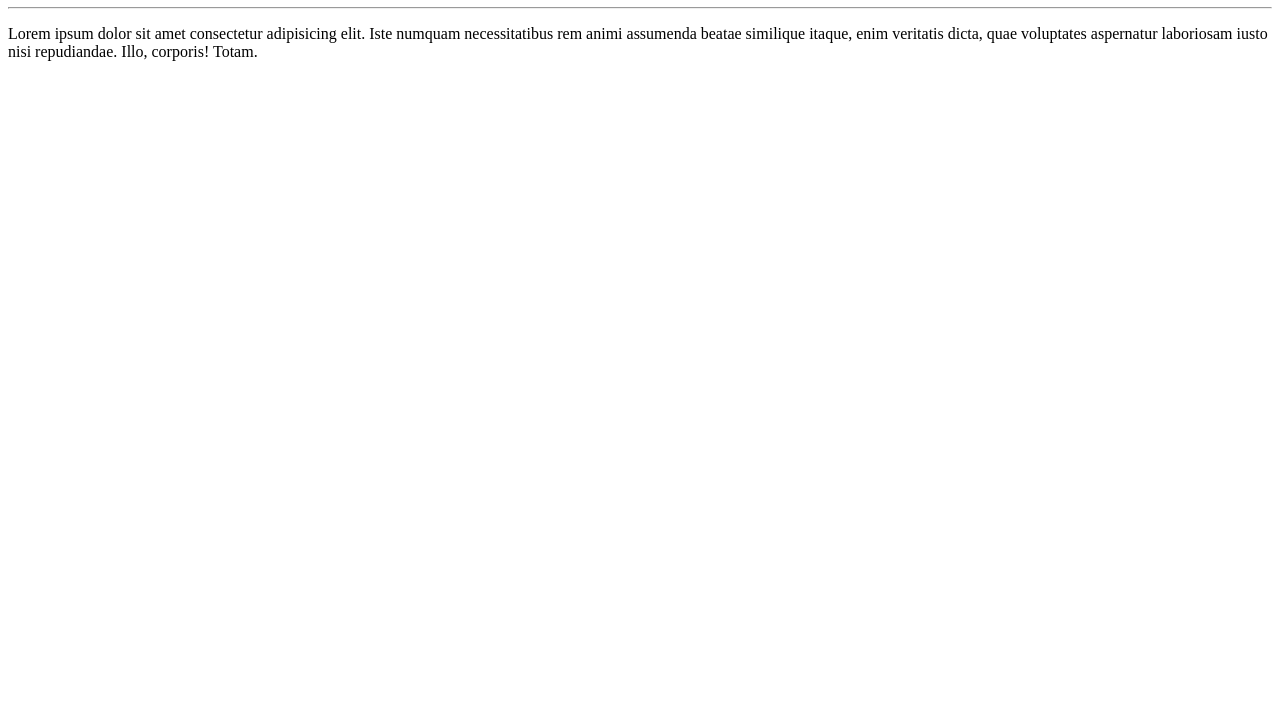
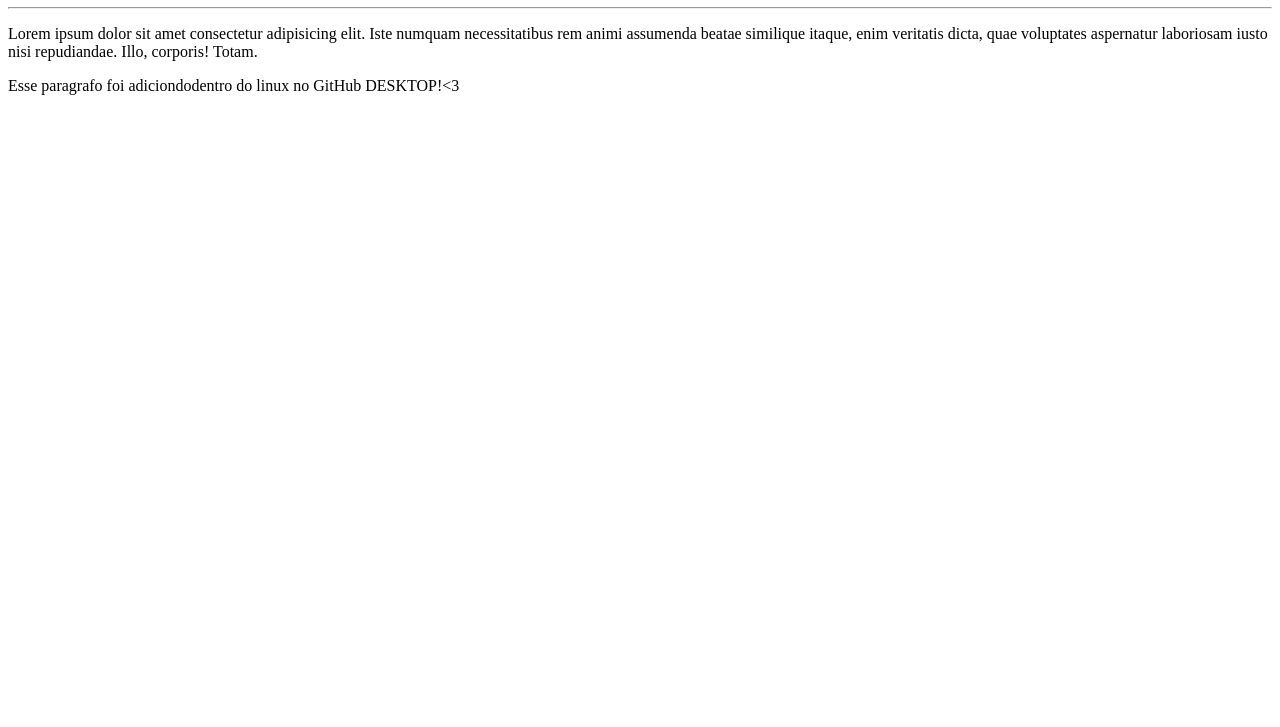
Before and after one commit to carlosatsimoes/Ola-Mundo1, a plain HTML site: page site-exemplo/index.html in a window 1280 px wide. Shown: the part 73-800 px from the top of the page. Drawn offline with Linux system fonts and the light colour scheme.

Commit message:
mudei o arquivo index

```diff
--- a/site-exemplo/index.html
+++ b/site-exemplo/index.html
@@ -10,5 +10,6 @@
     <h1>Olá, Mundo</h1>
     <hr>
     <p>Lorem ipsum dolor sit amet consectetur adipisicing elit. Iste numquam necessitatibus rem animi assumenda beatae similique itaque, enim veritatis dicta, quae voluptates aspernatur laboriosam iusto nisi repudiandae. Illo, corporis! Totam.</p>
+    <p>Esse paragrafo foi adiciondodentro do linux no GitHub DESKTOP!&lt;3</p>
 </body>
 </html>
```
